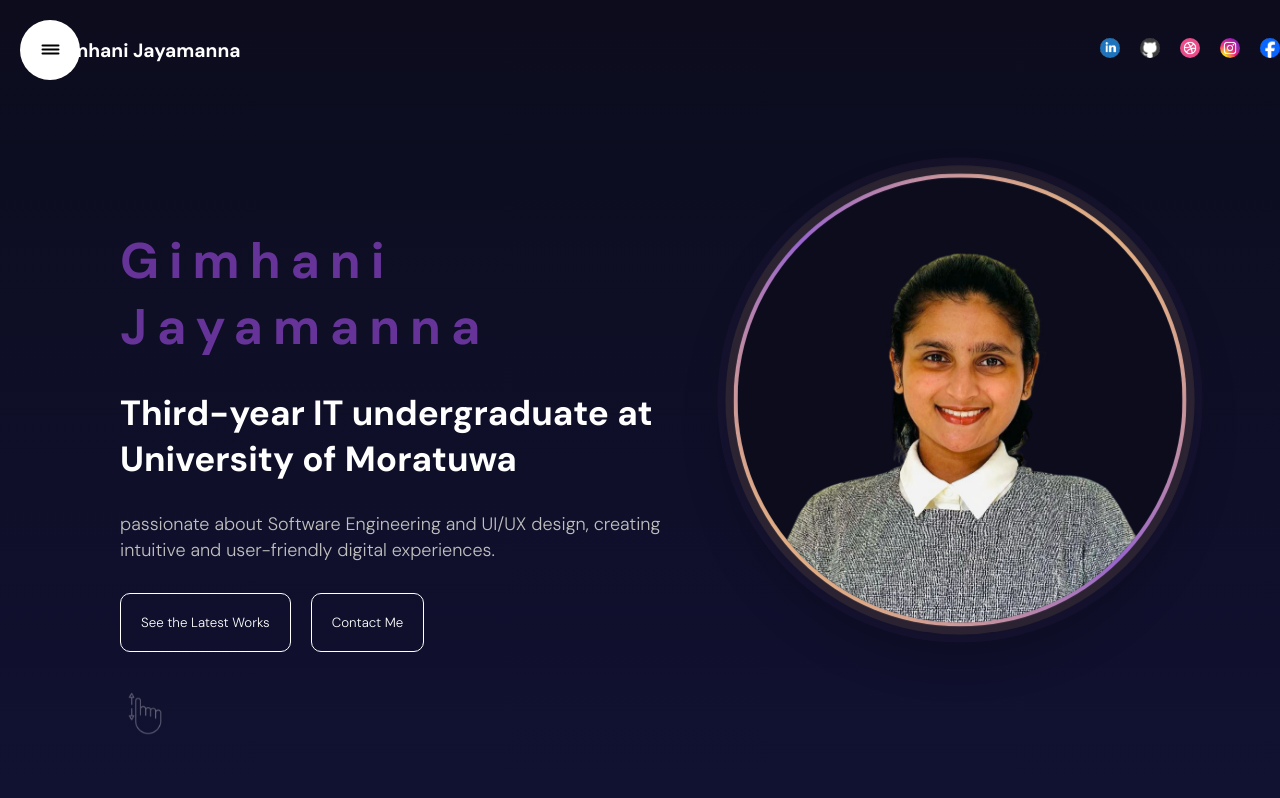
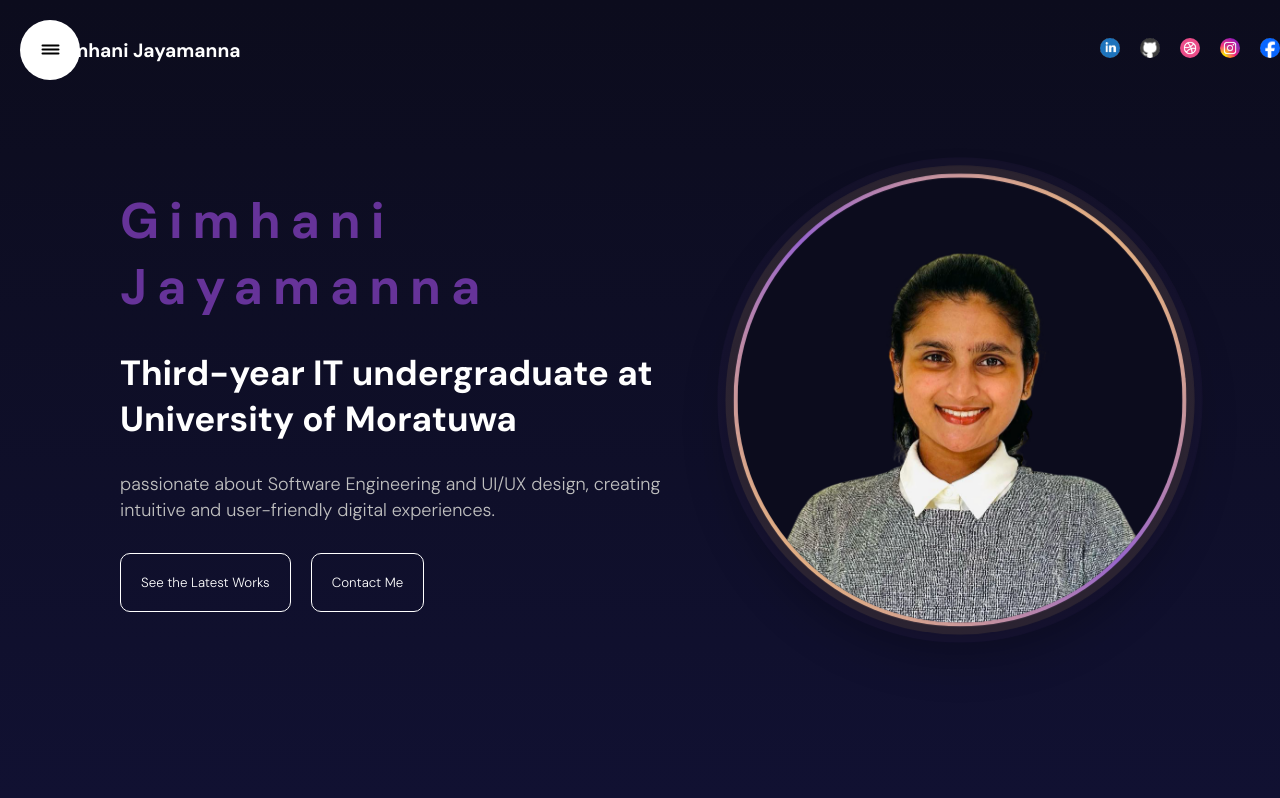
Before and after one commit to gimhanijayamanna/ReactPortfolio-, a React (Vite) app: page / in a window 1280 px wide. Shown: the top 798 px of the page. Built offline with nearby package versions, Linux system fonts and the light colour scheme.

Commit message:
remove scroll image

```diff
--- a/src/components/hero/Hero.jsx
+++ b/src/components/hero/Hero.jsx
@@ -78,12 +78,6 @@ const Hero = () => {
                             Contact Me
                         </motion.button>
                     </motion.div>
-                    <motion.img
-                        variants={textVariants}
-                        animate="scrollButton"
-                        src="/scroll.png"
-                        alt=""
-                    />
                 </motion.div>
             </div>
             <div className="imageContainer">
--- a/src/components/hero/hero.scss
+++ b/src/components/hero/hero.scss
@@ -8,7 +8,6 @@
          max-width: 1366px;
          height: 100%;
          margin: auto;
-         margin-top: 80px;
          margin-left: 120px;
          position: relative;
          z-index: 10;
```
